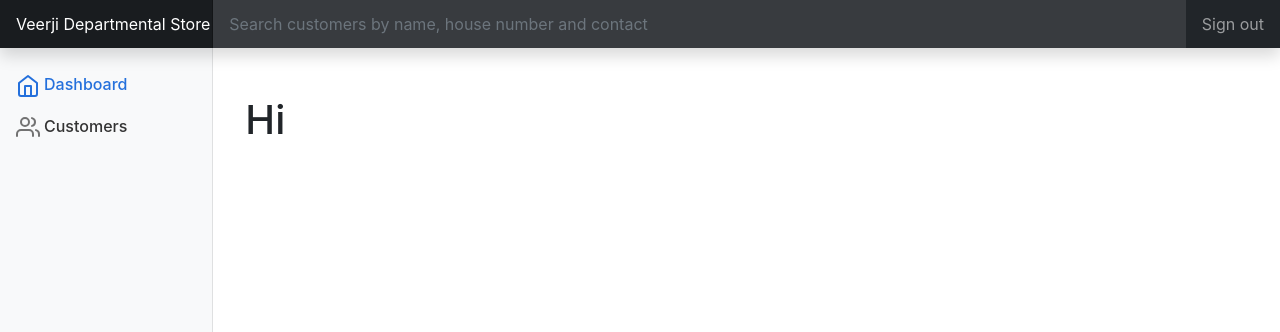
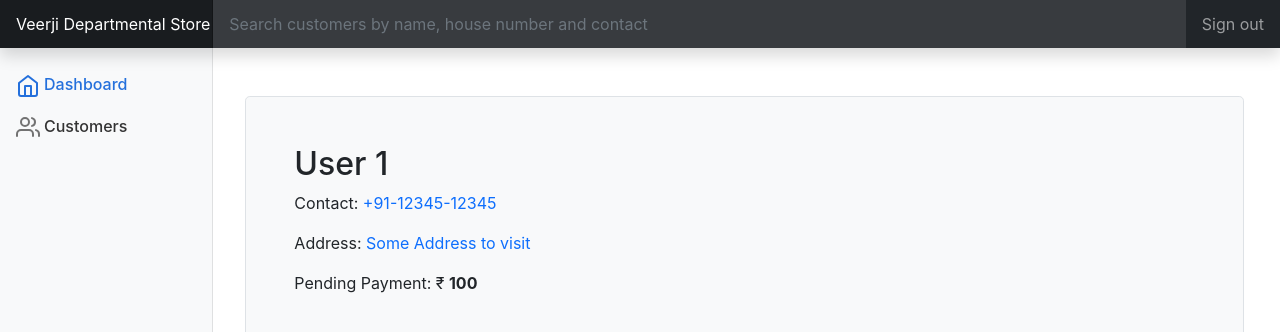
Before and after one commit to SanjampreetSingh/veerji-departmental-store, a React (Create React App) app: page /admin/customer/details in a window 1280 px wide. Shown: the top 332 px of the page. Built offline with nearby package versions, Linux system fonts and the light colour scheme.

Commit message:
Details ui updated

```diff
--- a/src/components/admin/customer/details/Details.jsx
+++ b/src/components/admin/customer/details/Details.jsx
@@ -1,7 +1,45 @@
-export default function Details(params) {
+import React from "react"
+
+export default function Details() {
   return (
-    <>
-      <h1>Hi</h1>
-    </>
+    <div className="row align-items-md-stretch">
+      <div className="col-md-12">
+        <div className="h-100 p-5 bg-light border rounded-3">
+          <h2>User 1</h2>
+          <p>
+            Contact:{" "}
+            <span
+              className="d-inline-block"
+              data-bs-toggle="popover"
+              title={"Call on " + "+91-12345-12345"}
+              data-bs-trigger="hover focus"
+            >
+              <a href="tel:+91-12345-12345" target="_blank">
+                +91-12345-12345
+              </a>
+            </span>
+          </p>
+          <p>
+            Address:{" "}
+            <span
+              className="d-inline-block"
+              data-bs-toggle="popover"
+              title="Find on google maps"
+              data-bs-trigger="hover focus"
+            >
+              <a
+                href="http://maps.google.com/?q=Some Address to visit"
+                target="_blank"
+              >
+                Some Address to visit
+              </a>
+            </span>
+          </p>
+          <p>
+            Pending Payment: ₹ <b>100</b>
+          </p>
+        </div>
+      </div>
+    </div>
   )
 }
--- a/src/components/admin/customer/list/List.jsx
+++ b/src/components/admin/customer/list/List.jsx
@@ -1,3 +1,4 @@
+import React from "react"
 import { Link } from "react-router-dom"
 
 export default function List() {
@@ -19,7 +20,7 @@ export default function List() {
             Sort by
           </label>
           <select className="form-select" aria-label="Sort by">
-            <option defaultValue disabled defaultValue="">
+            <option defaultValue="" disabled>
               Sort by
             </option>
             <option defaultValue="1">Name: A-Z</option>
@@ -34,7 +35,7 @@ export default function List() {
             Select locality
           </label>
           <select className="form-select" aria-label="Select locality">
-            <option defaultValue disabled defaultValue="">
+            <option disabled defaultValue="">
               Open to select locality
             </option>
             <option defaultValue=""></option>
@@ -49,7 +50,7 @@ export default function List() {
               <th>Name</th>
               <th>Contact</th>
               <th>Address</th>
-              <th>Payment</th>
+              <th>Pending Payment</th>
             </tr>
           </thead>
           <tbody>
@@ -60,7 +61,6 @@ export default function List() {
               <td>
                 <span
                   className="d-inline-block"
-                  tabIndex="0"
                   data-bs-toggle="popover"
                   title={"Call on " + "+91-12345-12345"}
                   data-bs-trigger="hover focus"
@@ -73,7 +73,6 @@ export default function List() {
               <td>
                 <span
                   className="d-inline-block"
-                  tabIndex="0"
                   data-bs-toggle="popover"
                   title="Find on google maps"
                   data-bs-trigger="hover focus"
```
